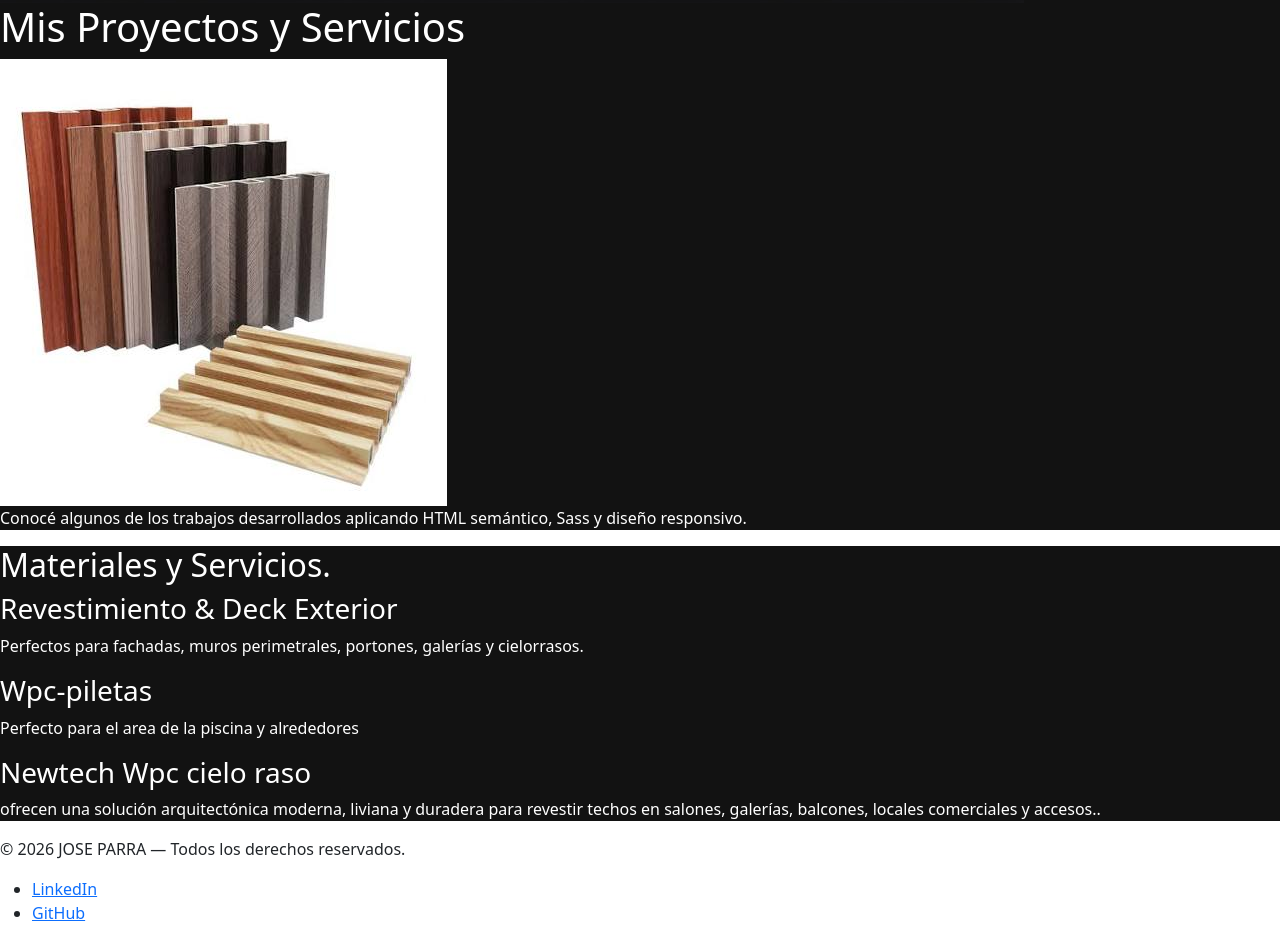
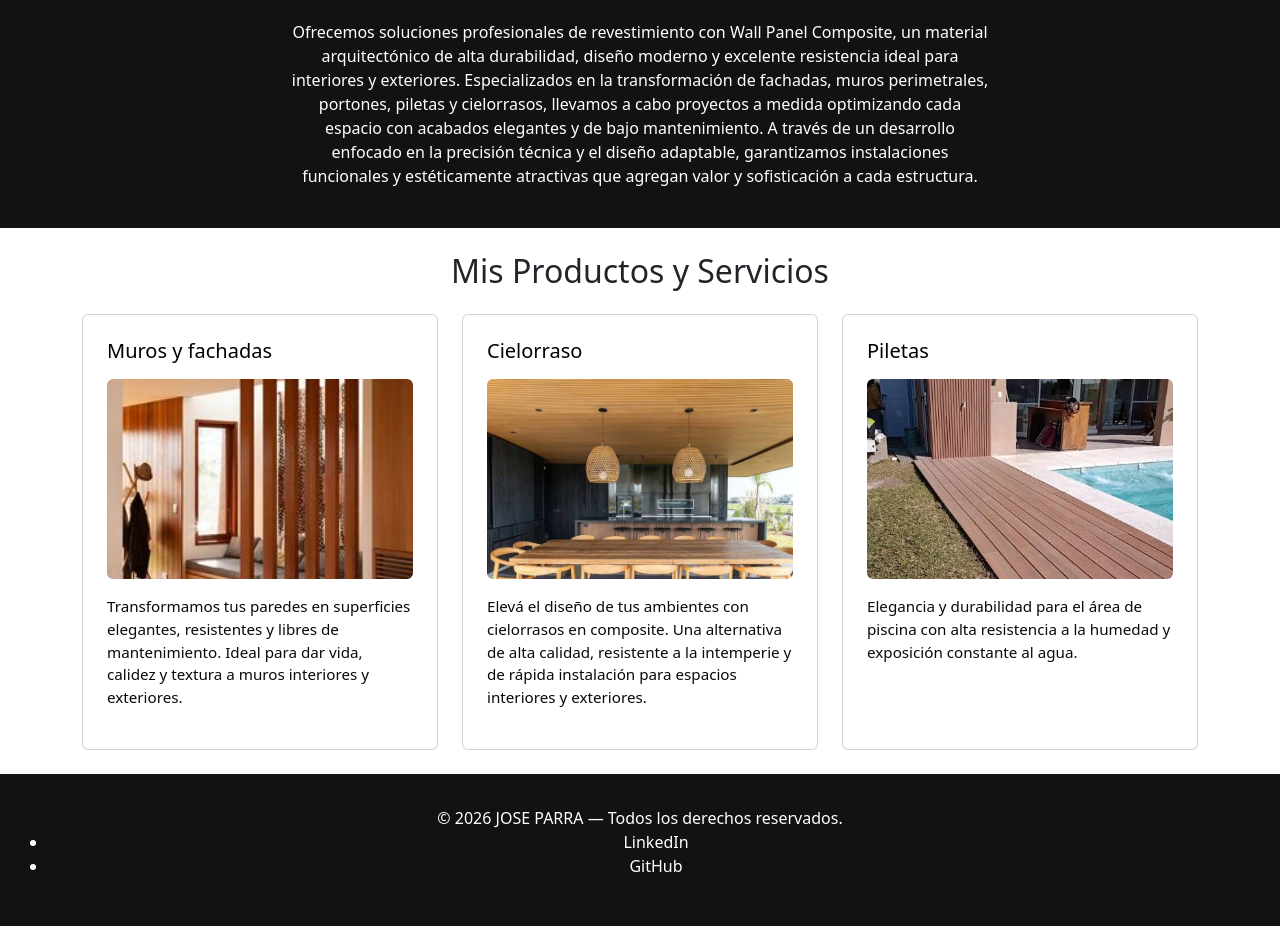
Before and after one commit to joseparragit/bookish-system, a website: page index.html in a window 1280 px wide. Shown: the part 632-1573 px from the top of the page. Drawn offline with nearby package versions, Linux system fonts and the light colour scheme.

Commit message:
agg estilos e imagenes

```diff
--- a/index.html
+++ b/index.html
@@ -8,7 +8,7 @@
     <title>Instalacion Wall Panel Composite</title>
 
 </head>
-<body>
+<body >
 
   <div class="page-grid">
 
@@ -46,36 +46,67 @@
     </header>
     <!-- Contenido Principal -->
     <main>
-      <!-- Sección 1: Presentación / Encabezado de página -->
+
      <section class="section-principal">
-        <div class="contenido-inicio">
-          <img src="/assets/watermarked_img.png" alt="Logo de Wall Panel Composite">
-            <h1>Mis Proyectos y Servicios</h1>
-       <img src="/assets/descripcionWallpanel.png" class="img-fluid" alt="Vista de Wall Panel Composite">
-          <p>Conocé algunos de los trabajos desarrollados aplicando HTML semántico, Sass y diseño responsivo.</p>
+  <div class="container text-center py-4">
+    <h1 class="mb-4">Instalaciones Wall Panel Composite.</h1>
+    <div class="row justify-content-center align-items-center g-3 mb-4">
+      <div class="col-12 col-md-5">
+        <img src="/assets/watermarked_img.png" class="img-fluid rounded" alt="Logo de Wall Panel Composite">
+      </div>
+      <div class="col-12 col-md-5">
+        <img src="/assets/wallpanel2.png" class="img-fluid rounded" alt="Vista de Wall Panel Composite">
+      </div>
+    </div>
+    <p class="mx-auto" style="max-width: 700px;">
+     Ofrecemos soluciones profesionales de revestimiento con Wall Panel Composite, un material arquitectónico de alta durabilidad, diseño moderno y excelente resistencia ideal para interiores y exteriores. Especializados en la transformación de fachadas, muros perimetrales, portones, piletas y cielorrasos, llevamos a cabo proyectos a medida optimizando cada espacio con acabados elegantes y de bajo mantenimiento. A través de un desarrollo enfocado en la precisión técnica y el diseño adaptable, garantizamos instalaciones funcionales y estéticamente atractivas que agregan valor y sofisticación a cada estructura.
+    </p>
   </div>
 </section>
-      <!-- Sección 2: 3 Cards -->
-        <section class="section-principal">
-        <h2>Materiales y Servicios.</h2>
-        <div class="habilidades">
-          <div class="habilidad-card">
-            <h3>Revestimiento & Deck Exterior</h3>
-            <p>Perfectos para fachadas, muros perimetrales, portones, galerías y cielorrasos.</p>
+<section class="py-4">
+  <div class="container">
+    <h2 class="text-center mb-4">Mis Productos y Servicios</h2>
+
+    <div class="row g-4">
+      <!-- Card 1 -->
+      <div class="col-12 col-md-4">
+        <div class="card h-100">
+          <div class="card-body d-flex flex-column">
+            <h3>Muros y fachadas</h3>
+            <img src="/assets/card2.png" class="img-servicio" alt="Demostración de WPC en muros">
+            <p class="mt-3">Transformamos tus paredes en superficies elegantes, resistentes y libres de mantenimiento. Ideal para dar vida, calidez y textura a muros interiores y exteriores.</p>
           </div>
-          <div class="habilidad-card">
-            <h3>Wpc-piletas</h3>
-            <p>Perfecto para el area de la piscina y alrededores</p>
         </div>
-          <div class="habilidad-card">
-            <h3>Newtech Wpc cielo raso </h3>
-            <p>ofrecen una solución arquitectónica moderna, liviana y duradera para revestir techos en salones, galerías, balcones, locales comerciales y accesos..</p>
+      </div>
+
+      <!-- Card 2 -->
+      <div class="col-12 col-md-4">
+        <div class="card h-100">
+          <div class="card-body d-flex flex-column">
+            <h3>Cielorraso</h3>
+            <img src="/assets/card3.png" class="img-servicio" alt="Demostración de WPC en Cielorraso">
+            <p class="mt-3">Elevá el diseño de tus ambientes con cielorrasos en composite. Una alternativa de alta calidad, resistente a la intemperie y de rápida instalación para espacios interiores y exteriores.</p>
+          </div>
+        </div>
+      </div>
+
+      <!-- Card 3 -->
+      <div class="col-12 col-md-4">
+        <div class="card h-100">
+          <div class="card-body d-flex flex-column">
+            <h3>Piletas</h3>
+            <img src="/assets/card1.png" class="img-servicio" alt="Demostración de WPC en Piletas">
+            <p class="mt-3">Elegancia y durabilidad para el área de piscina con alta resistencia a la humedad y exposición constante al agua.</p>
+          </div>
+        </div>
+      </div>
     </div>
   </div>
 </section>
+
     </main>
     <!-- Footer -->
-    <footer>
+    <footer class="footer-principal">
       <p>© <span id="year"></span> JOSE PARRA — Todos los derechos reservados.</p>
       <ul>
         <li>
--- a/scss/base/_variables.scss
+++ b/scss/base/_variables.scss
@@ -1,7 +1,7 @@
 // Colores
 $color-primario: #2b50aa;
 $color-secundario: #ff9800;
-$color-fondo: #f4f4f9;
+$color-fondo-principal: #f4f4f9;
 $color-texto: #333333;
 $color-fondo-header: #121212;
 $color-texto-header: #ffffff;
--- a/scss/components/_cards.scss
+++ b/scss/components/_cards.scss
@@ -0,0 +1,30 @@
+.card {
+  background-color: #1a1a1a;
+  border: 1px solid #333333;
+  color: #00000000;
+  border-radius: 8px;
+  overflow: hidden;
+
+  .card-body {
+    padding: 1.5rem;
+
+    h3 {
+      font-size: 1.25rem;
+      margin-bottom: 1rem;
+      color: #000000;
+    }
+
+    .img-servicio {
+      width: 100%;
+      height: 200px;        // Altura fija idéntica para todas
+      object-fit: cover;    // Recorta proporcionalmente sin aplastar la imagen
+      border-radius: 6px;
+    }
+
+    p {
+      color: #000000f7;
+      line-height: 1.5;
+      font-size: 0.95rem;
+    }
+  }
+}
--- a/scss/layout/_footer.scss
+++ b/scss/layout/_footer.scss
@@ -0,0 +1,23 @@
+@use "../base/variables" as *;
+
+.footer-principal {
+  background-color: #121212; // o $color-fondo-oscuro
+  color: #ffffff;
+  padding: 2rem 1rem;
+  text-align: center;
+
+  p, span, small {
+    color: #ffffff;
+    margin: 0;
+  }
+
+  a {
+    color: #ffffff;
+    text-decoration: none;
+    transition: color 0.3s ease;
+
+    &:hover {
+      color: #ff9800; // naranja de acento
+    }
+  }
+}
```
Also changed, not shown: pages/sobremi.html (+16 -0 lines), assets/card1.png (added), assets/card2.png (added), assets/card3.png (added), assets/wallpanel2.png (added), css/style.css, 1 other file. Lines whose indentation alone changed are shown as unchanged.
